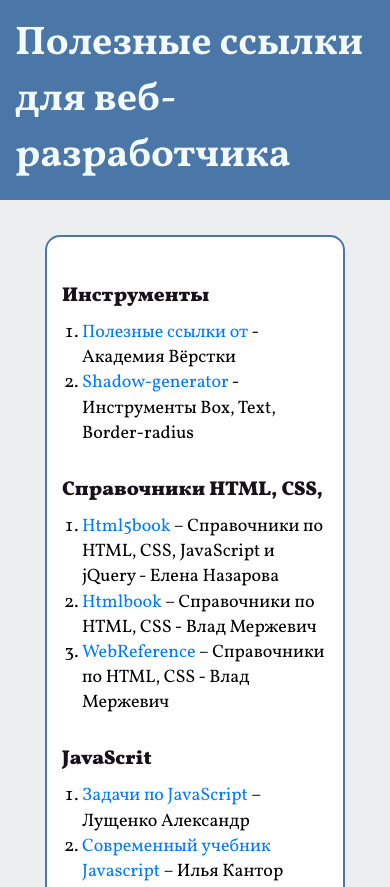
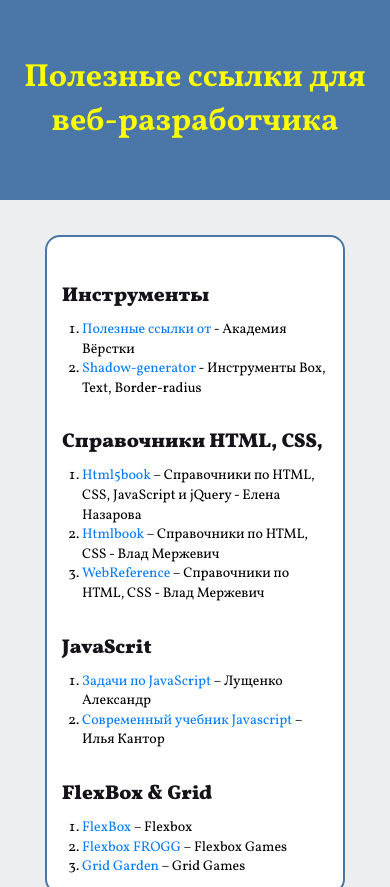
Before and after one commit to oralsyn/ForTheDeveloper, a plain HTML site: page index.html in a window 390 px wide. Shown: the top 887 px of the page. Drawn offline with Linux system fonts and the light colour scheme; a script that the page names is missing.

Commit message:
Mobill adavtiv

```diff
--- a/css/style.css
+++ b/css/style.css
@@ -113,32 +113,23 @@ footer{
   padding: 10px;
   width: auto;
   height: 100px;
-
-
-
 }
-@media (max-width: 500px){
+@media (max-width: 700px){
   header {
-    /* display: flex;
-    justify-content: center;
-    align-items: center;  */
-    font-size: 20px;
+    align-items: center;
+    text-align: center;
     padding-left: 15px;
-
-
+    padding-right: 15px;
+    color: yellow;
 
   }
-  ul {
+  ol {
     font-size: 14px;
   }
 }
 
-@media (max-width: 867px){
-  header {
+@media (max-width: 850px){
 
-    padding-left: 15px;
-
-  }
   .row {
     display: flex;
     flex-direction: column;
--- a/index.html
+++ b/index.html
@@ -1,6 +1,7 @@
 <!DOCTYPE html>
 <html lang="ru">
 <head>
+  <meta name="viewport" content="width=device-width, initial-scale=1.0">
   <meta charset="UTF-8">
   <meta property="og:title" content="Полезные ссылки для веб-разработчика">
   <meta property="og:description" content="Программы, сервисы и сайты, которые помогут в работе.">
```
